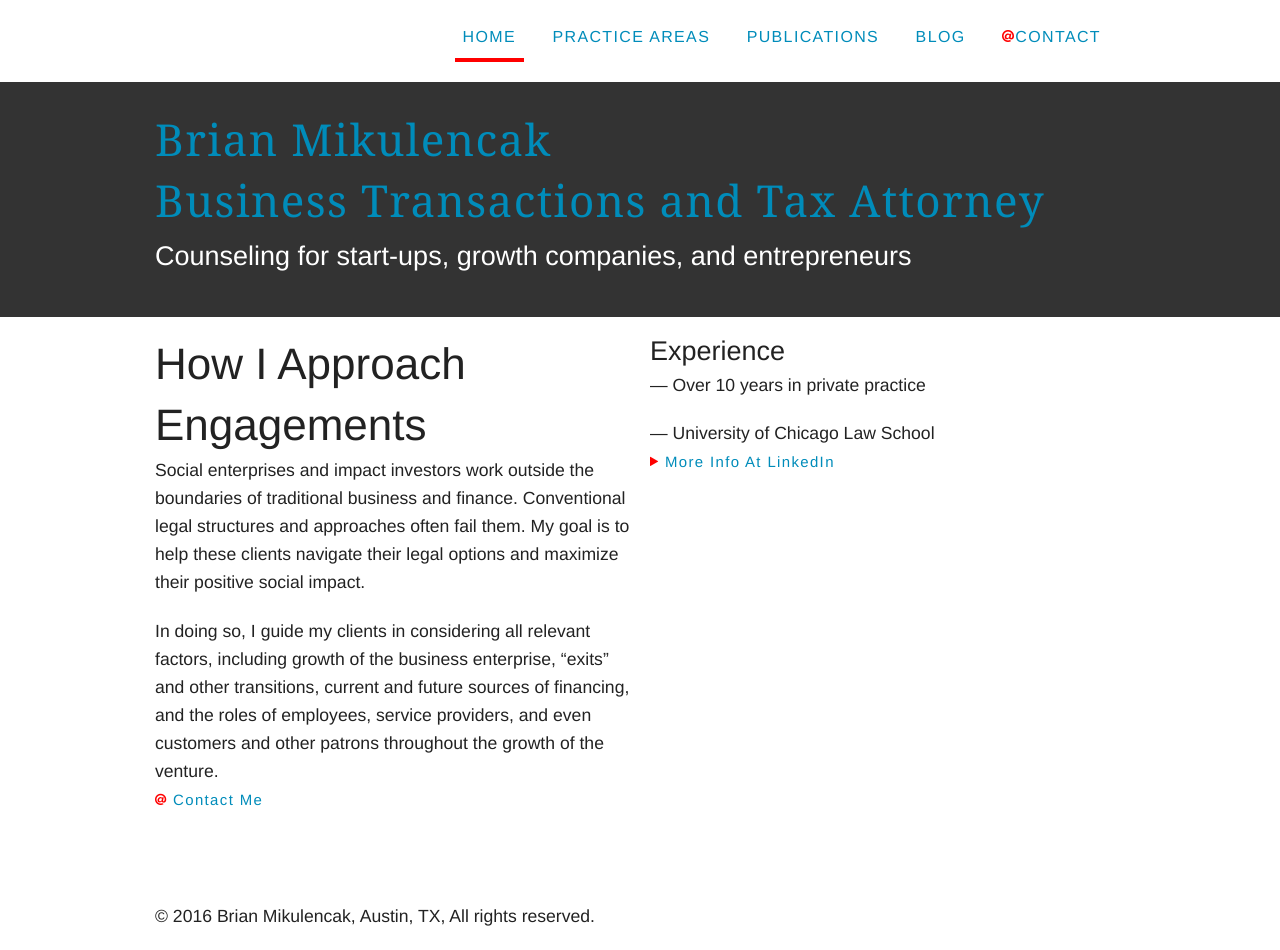
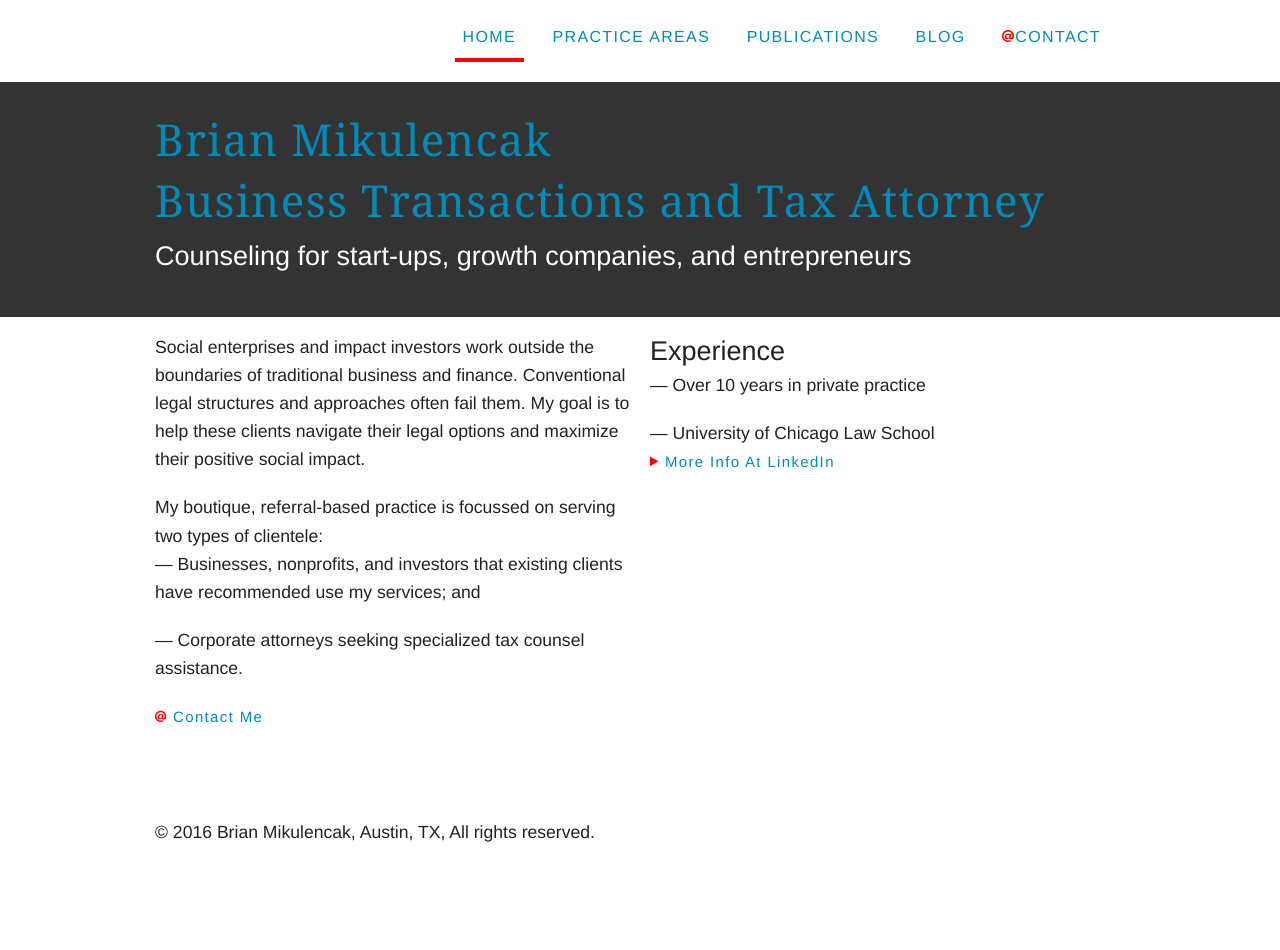
Before and after one commit to brianmik/bmaustinlaw, a Jekyll site: the page built from index.html, in a window 1280 px wide. Built offline with Jekyll 4.4.1, drawn with Linux system fonts in a browser that asks for light colours; after the commit the page ends 900 px from its top, so only the background shows below that.

Commit message:
Update index.html

```diff
--- a/index.html
+++ b/index.html
@@ -9,11 +9,11 @@ title: Brian Mikulencak Business Transactions and Tax Attorney - Home
       <ul class="large-block-grid-2 list-none">
         <li>
           <section>
-          <header class="space-none">
-            <h1 class="approach space-none">How I Approach Engagements</h1>
-          </header>
+
           <p>Social enterprises and impact investors work outside the boundaries of traditional business and finance. Conventional legal structures and approaches often fail them. My goal is to help these clients navigate their legal options and maximize their positive social impact.</p>
-          <p class="space-none">In doing so, I guide my clients in considering all relevant factors, including growth of the business enterprise, &ldquo;exits&rdquo; and other transitions, current and future sources of financing, and the roles of employees, service providers, and even customers and other patrons throughout the growth of the venture.</p>
+          <p class="space-none">My boutique, referral-based practice is focussed on serving two types of clientele:</p>
+          <p>&mdash; Businesses, nonprofits, and investors that existing clients have recommended use my services; and</p>
+          <p>&mdash; Corporate attorneys seeking specialized tax counsel assistance.</p>
           <p><a class="capitalize small" href="contact.html"><i class="fi-at-sign red"></i> Contact me</a></p>
           </section>
         </li>
```
